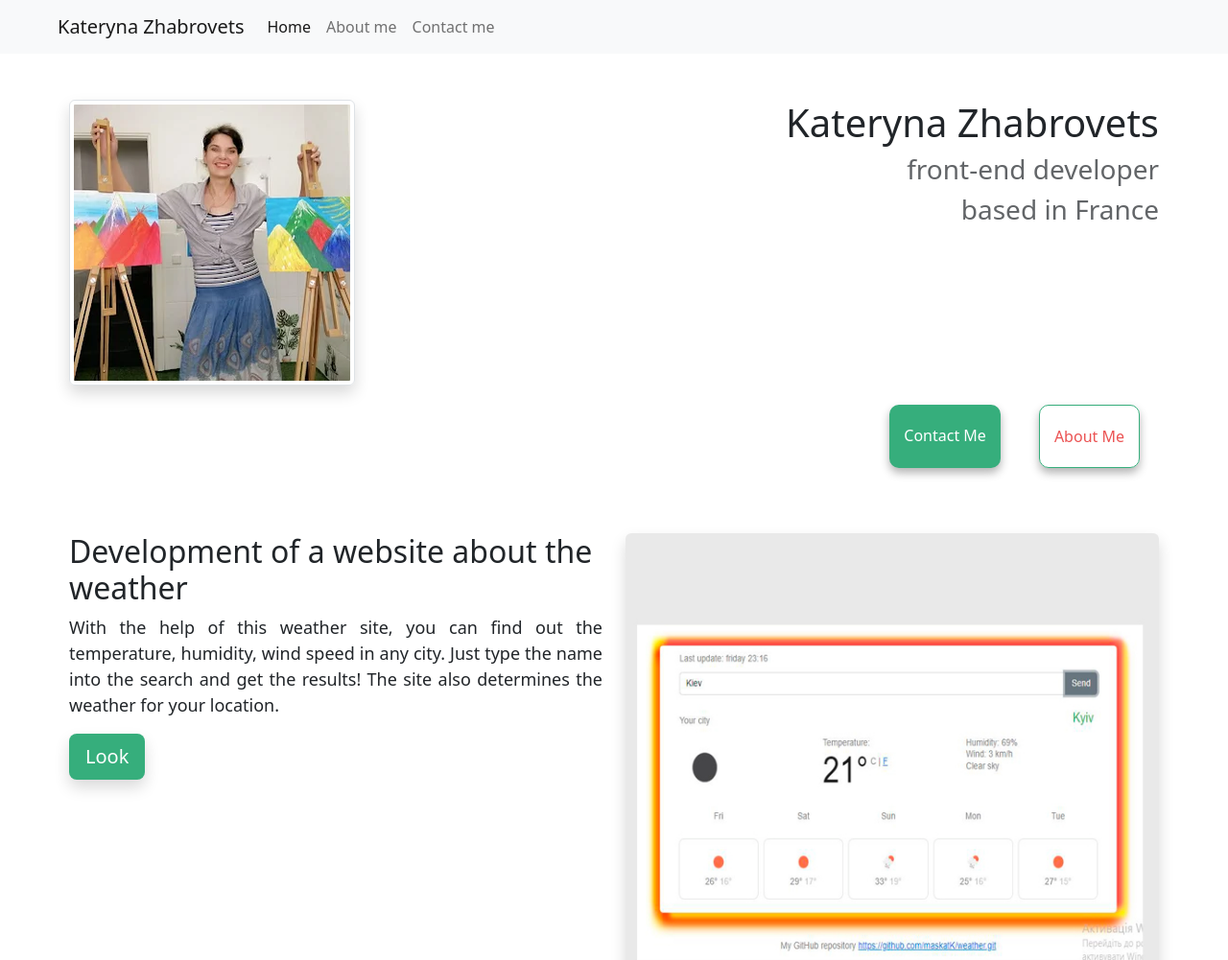
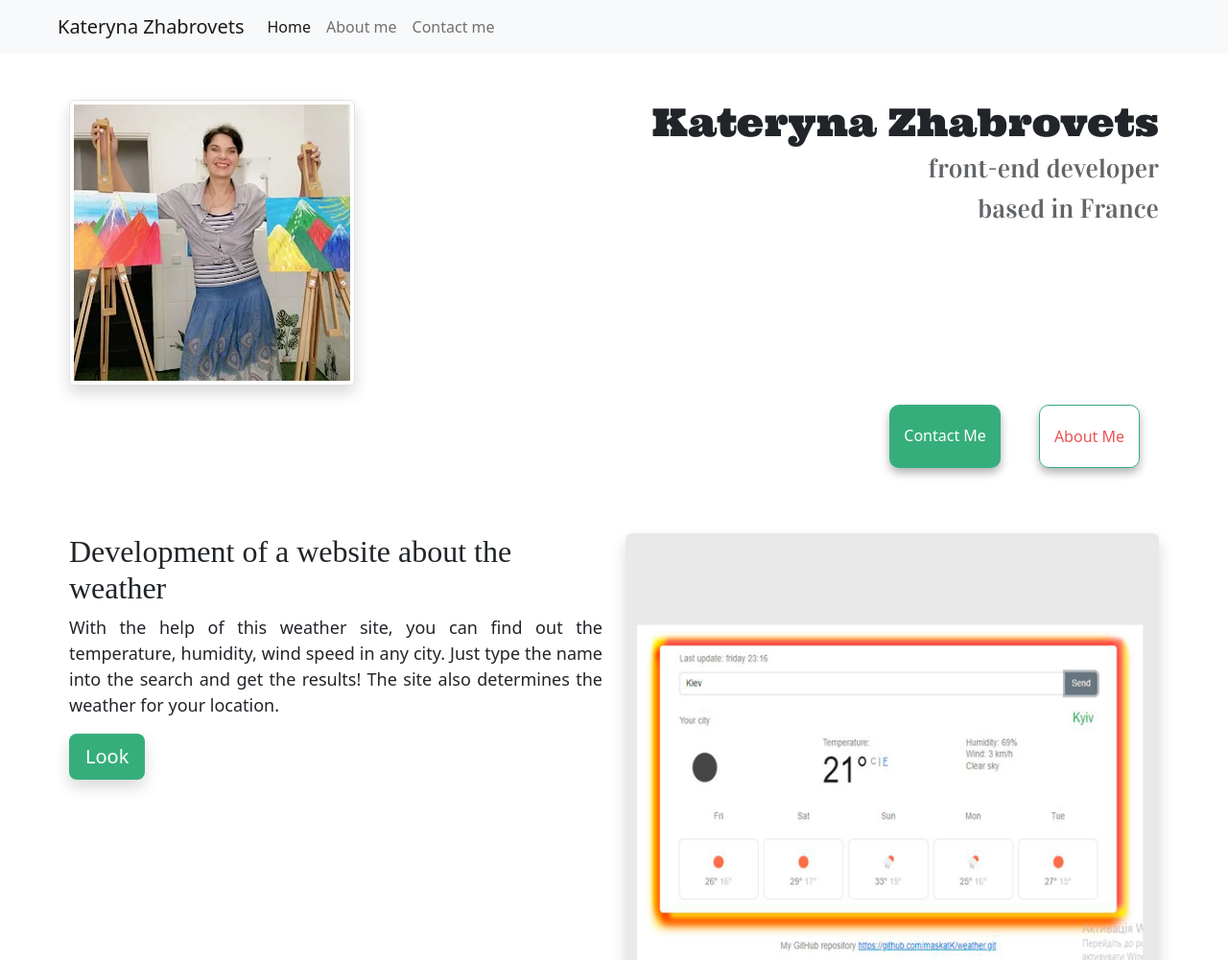
Before and after one commit to maskatK/moi-portfolio, a plain HTML site: page index.html in a window 1280 px wide. Shown: the top 1001 px of the page at 96% size. Drawn offline with nearby package versions, Linux system fonts and the light colour scheme.

Commit message:
Hero font

```diff
--- a/index.html
+++ b/index.html
@@ -6,6 +6,7 @@
     <meta name="description" content="Resume and portfolio of front-end developer Kateryna Zhabrovets. Development of websites, landing pages, web pages" />
     <meta http-equiv="X-UA-Compatible" content="ie=edge" />
     <link rel="stylesheet" href="styles.css" />
+    <link rel="stylesheet" href="https://fonts.googleapis.com/css2?family=Ultra&family=Vidaloka">
     <script src="https://kit.fontawesome.com/08c9b7b9ed.js" crossorigin="anonymous"></script>
     <title>Kateryna Zhabrovets || Front-end développement</title>
     <link href="https://cdn.jsdelivr.net/npm/bootstrap@5.2.0/dist/css/bootstrap.min.css" rel="stylesheet" integrity="sha384-gH2yIJqKdNHPEq0n4Mqa/HGKIhSkIHeL5AyhkYV8i59U5AR6csBvApHHNl/vI1Bx" crossorigin="anonymous">
--- a/styles.css
+++ b/styles.css
@@ -5,12 +5,16 @@ body {
   }
 
   h1 {
+    font-family: 'Ultra', Times;
     font-size: 74px;
   }
   h2 {
+    font-family: "Times New Roman", Times;
+    font-weight: bold;
     font-size: 48px;
   }
   h3 {
+    font-family: 'Vidaloka', serif;
     font-size: 24px;
     opacity: 0.7;
   }
```
Also changed, not shown: contact.html (+1 -0 lines).
